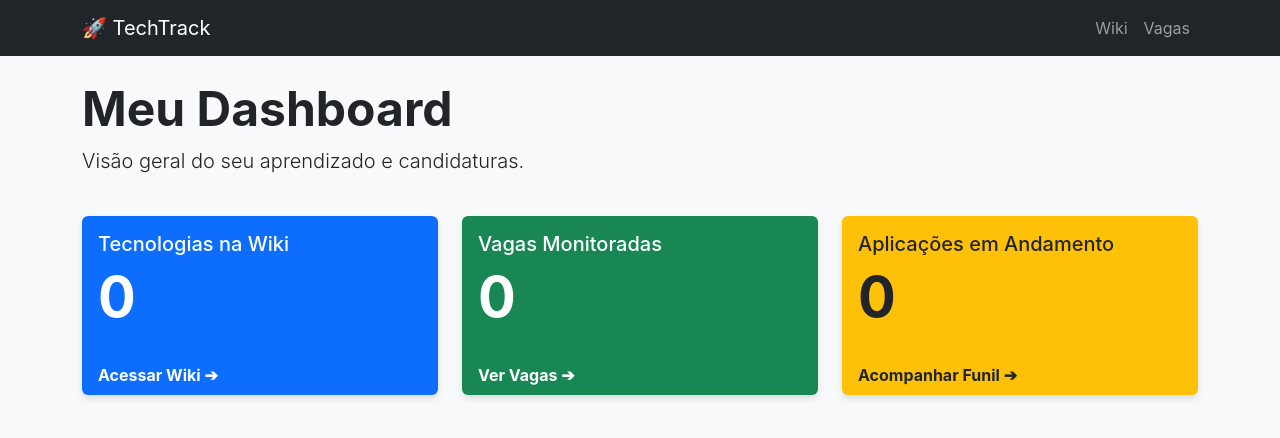
After one commit to mariaszpc/techtrack, a Django app: page / in a window 1280 px wide. The commit adds this page. Shown: the top 438 px of the page. Run offline with Django 5.2, Linux system fonts and the light colour scheme; data that the repository does not hold is empty.

Commit message:
Criação de Dashboard como página inicial

```diff
--- a/core/templates/core/base.html
+++ b/core/templates/core/base.html
@@ -14,7 +14,7 @@
 <body>
     <nav class="navbar navbar-expand-lg navbar-dark bg-dark mb-4">
         <div class="container">
-            <a class="navbar-brand" href="#">🚀 TechTrack</a>
+            <a class="navbar-brand" href="{% url 'dashboard' %}">🚀 TechTrack</a>
             <div class="navbar-nav">
                 <a class="nav-link" href="{% url 'linguagem_list' %}">Wiki</a>
                 <a class="nav-link" href="#">Vagas</a>
--- /dev/null
+++ b/core/templates/core/dashboard.html
@@ -0,0 +1,48 @@
+{% extends 'core/base.html' %}
+
+{% block content %}
+<div class="row mb-4 mt-2">
+    <div class="col-12">
+        <h1 class="display-5 fw-bold">Meu Dashboard</h1>
+        <p class="lead">Visão geral do seu aprendizado e candidaturas.</p>
+    </div>
+</div>
+
+<div class="row">
+    <div class="col-md-4 mb-4">
+        <div class="card bg-primary text-white h-100">
+            <div class="card-body">
+                <h5 class="card-title">Tecnologias na Wiki</h5>
+                <h2 class="display-4 fw-bold">{{ total_linguagens }}</h2>
+            </div>
+            <div class="card-footer border-0 bg-transparent">
+                <a href="{% url 'linguagem_list' %}" class="text-white text-decoration-none fw-bold">Acessar Wiki ➔</a>
+            </div>
+        </div>
+    </div>
+
+    <div class="col-md-4 mb-4">
+        <div class="card bg-success text-white h-100">
+            <div class="card-body">
+                <h5 class="card-title">Vagas Monitoradas</h5>
+                <h2 class="display-4 fw-bold">{{ total_vagas }}</h2>
+            </div>
+            <div class="card-footer border-0 bg-transparent">
+                <a href="#" class="text-white text-decoration-none fw-bold">Ver Vagas ➔</a>
+            </div>
+        </div>
+    </div>
+
+    <div class="col-md-4 mb-4">
+        <div class="card bg-warning text-dark h-100">
+            <div class="card-body">
+                <h5 class="card-title">Aplicações em Andamento</h5>
+                <h2 class="display-4 fw-bold">{{ aplicacoes_ativas }}</h2>
+            </div>
+            <div class="card-footer border-0 bg-transparent">
+                <a href="#" class="text-dark text-decoration-none fw-bold">Acompanhar Funil ➔</a>
+            </div>
+        </div>
+    </div>
+</div>
+{% endblock %}
--- a/core/views.py
+++ b/core/views.py
@@ -1,6 +1,7 @@
 from django.views.generic import ListView, DetailView
 from .models import Linguagem
 
+# Views da Wiki
 class LinguagemListView(ListView):
     model = Linguagem
     template_name = 'core/linguagem_list.html'
@@ -10,3 +11,19 @@ class LinguagemDetailView(DetailView):
     model = Linguagem
     template_name = 'core/linguagem_detail.html'
     context_object_name = 'linguagem'
+
+from django.views.generic import ListView, DetailView, TemplateView
+from .models import Linguagem, Vaga, Aplicacao
+
+# Dashboard
+class DashboardView(TemplateView):
+    template_name = 'core/dashboard.html'
+
+    def get_context_data(self, **kwargs):
+        context = super().get_context_data(**kwargs)
+        # Pegando a quantidade de itens no banco de dados para mostrar nos Cards
+        context['total_linguagens'] = Linguagem.objects.count()
+        context['total_vagas'] = Vaga.objects.count()
+        # Conta aplicações que não estejam com status "Negado" (etapa do funil)
+        context['aplicacoes_ativas'] = Aplicacao.objects.exclude(etapa_atual='Proposta').count()
+        return context
--- a/techtrack/urls.py
+++ b/techtrack/urls.py
@@ -1,11 +1,14 @@
 from django.contrib import admin
 from django.urls import path
-from core.views import LinguagemListView, LinguagemDetailView
+from core.views import LinguagemListView, LinguagemDetailView, DashboardView
 
 urlpatterns = [
     # Rota do Painel Administrativo
     path("admin/", admin.site.urls),
 
+    # Rota inicial vazia apontando para o Dashboard:
+    path('', DashboardView.as_view(), name='dashboard'),
+
     # Rotas da Wiki
     path('wiki/', LinguagemListView.as_view(), name='linguagem_list'),
     path('wiki/<int:pk>/', LinguagemDetailView.as_view(), name='linguagem_detail'),
```
